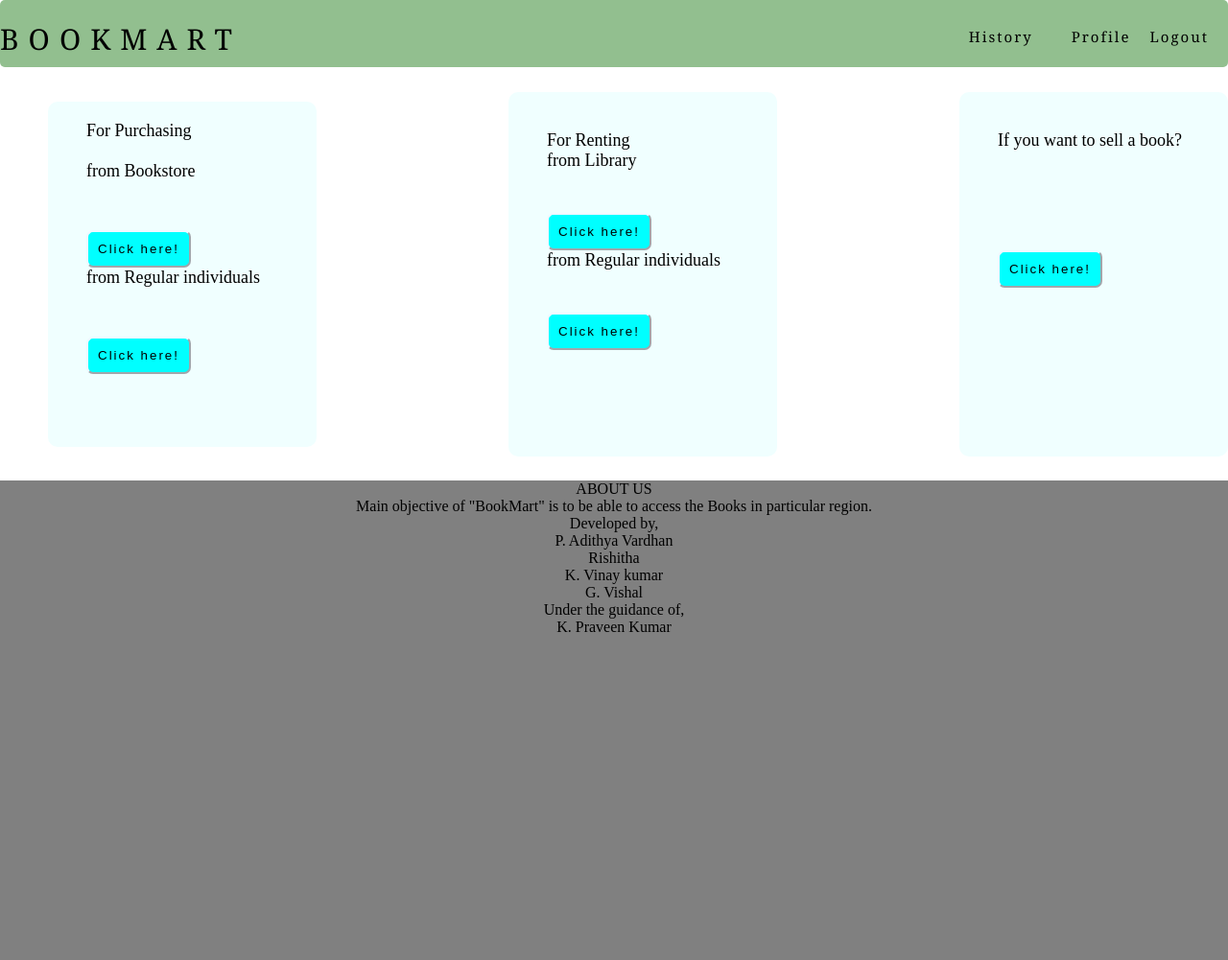
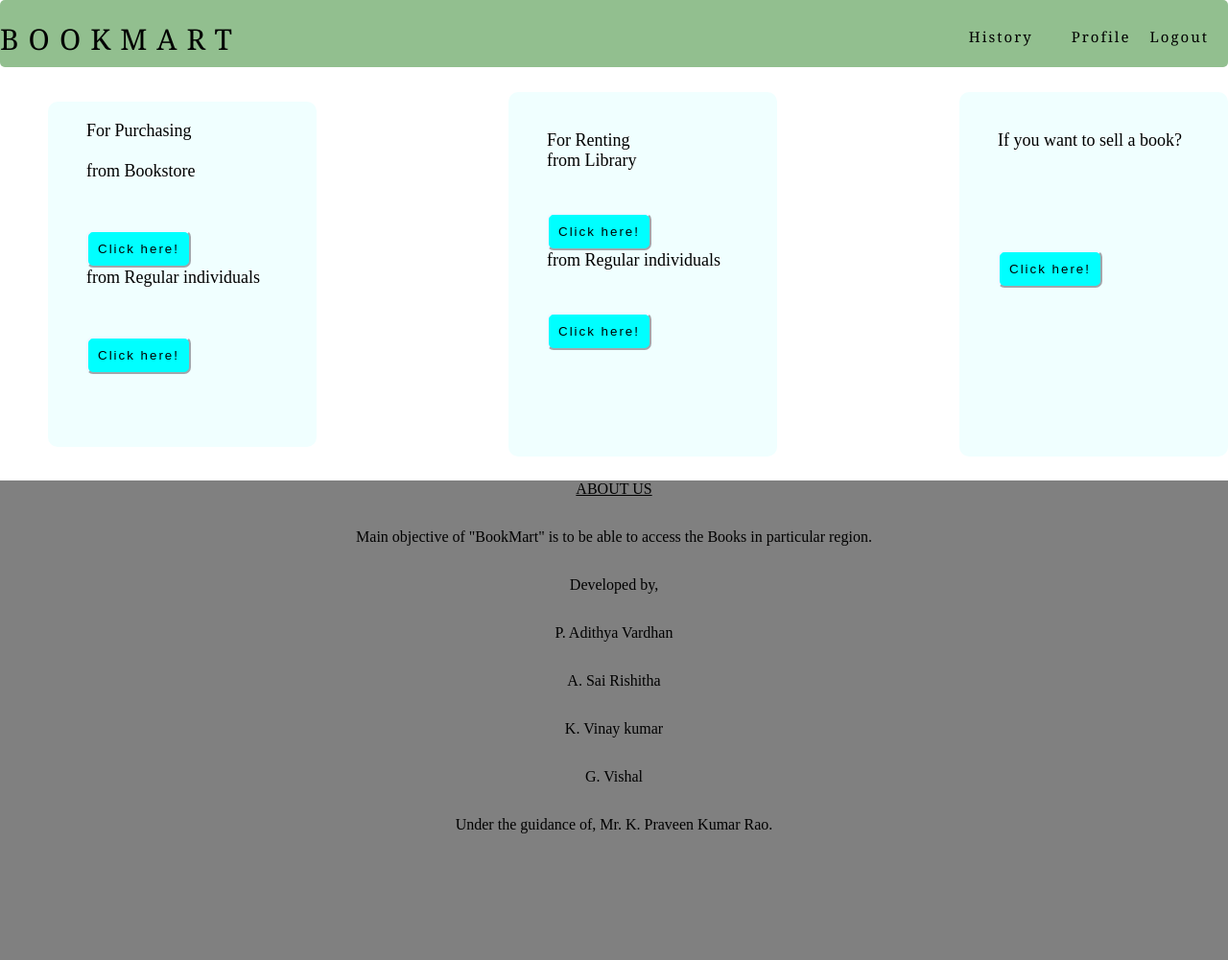
Before and after one commit to adi-1806/BookMart, a Django app: page /Userhome in a window 1280 px wide. Shown: the whole page at 96% size. After the commit the page ends 869 px from the top, so only its background shows below. Run offline with Django 3.2, Linux system fonts and the light colour scheme; the visitor is signed in with stand-in values (Sample User, id 1).

Commit message:
footer changed

```diff
--- a/Book/static/Book/Userselling.css
+++ b/Book/static/Book/Userselling.css
@@ -31,5 +31,11 @@ a{
     margin-top: 20px;
 }
 .footer{
+    display: grid;
+    justify-items: center;
+    background-color: grey;
     bottom: 0px;
 }
+.title {
+    text-decoration: underline;
+}
--- a/Book/static/Book/bookstorehome-style.css
+++ b/Book/static/Book/bookstorehome-style.css
@@ -49,7 +49,11 @@
    font-size: large;
 }
 .footer{
-    text-align: center;
+    display: grid;
+    justify-items: center;
     background-color: grey;
     height:200px;
 }
+.title {
+    text-decoration: underline;
+}
--- a/Book/static/Book/librarianhome-style.css
+++ b/Book/static/Book/librarianhome-style.css
@@ -51,7 +51,10 @@
 }
 .footer{
     display: grid;
-    text-align: center;
+    justify-items: center;
     background-color: grey;
     height:200px;
 }
+.title {
+    text-decoration: underline;
+}
--- a/Book/static/Book/userhome.css
+++ b/Book/static/Book/userhome.css
@@ -85,9 +85,13 @@ a{
     font-size:large;
 }
 .footer{
-    text-align: center;
+    display: grid;
+    justify-items: center;
     background-color: grey;
-    height:500px;
+    height:400px;
+}
+.title {
+    text-decoration: underline;
 }
 .purchase button{
     padding:10px;
--- a/Book/templates/Book/Userhome.html
+++ b/Book/templates/Book/Userhome.html
@@ -67,19 +67,18 @@
                 </div>
             </div>
         </div>
-    <div class="footer">
-        <div class="title">
-            ABOUT US
+        <div class="footer">
+            <div class="title">
+                ABOUT US
+            </div>
+            <div>Main objective of "BookMart" is to be able to access the Books in particular region.</div>
+            <div>Developed by,</div>
+            <div>P. Adithya Vardhan</div>
+            <div>A. Sai Rishitha</div>
+            <div>K. Vinay kumar</div>
+            <div>G. Vishal</div>
+            <div>Under the guidance of, Mr. K. Praveen Kumar Rao.</div>
         </div>
-        Main objective of "BookMart" is to be able to access the Books in particular region.
-        <br> Developed by,
-        <br> P. Adithya Vardhan
-        <br> Rishitha
-        <br> K. Vinay kumar
-        <br> G. Vishal
-        <br> Under the guidance of,
-        <br> K. Praveen Kumar
-    </div>
 </form>
 </body>
 </html>
```
Also changed, not shown: Book/templates/Book/Bookstorehome.html (+7 -8 lines), Book/templates/Book/Userselling.html (+7 -9 lines).
